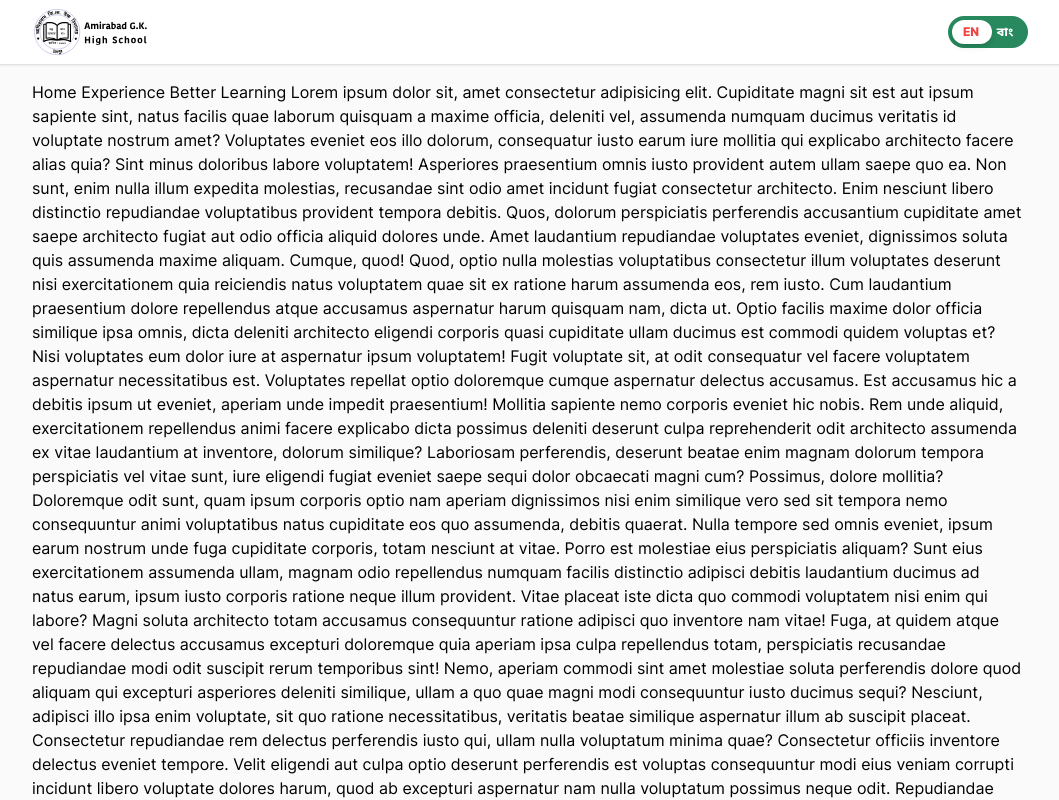
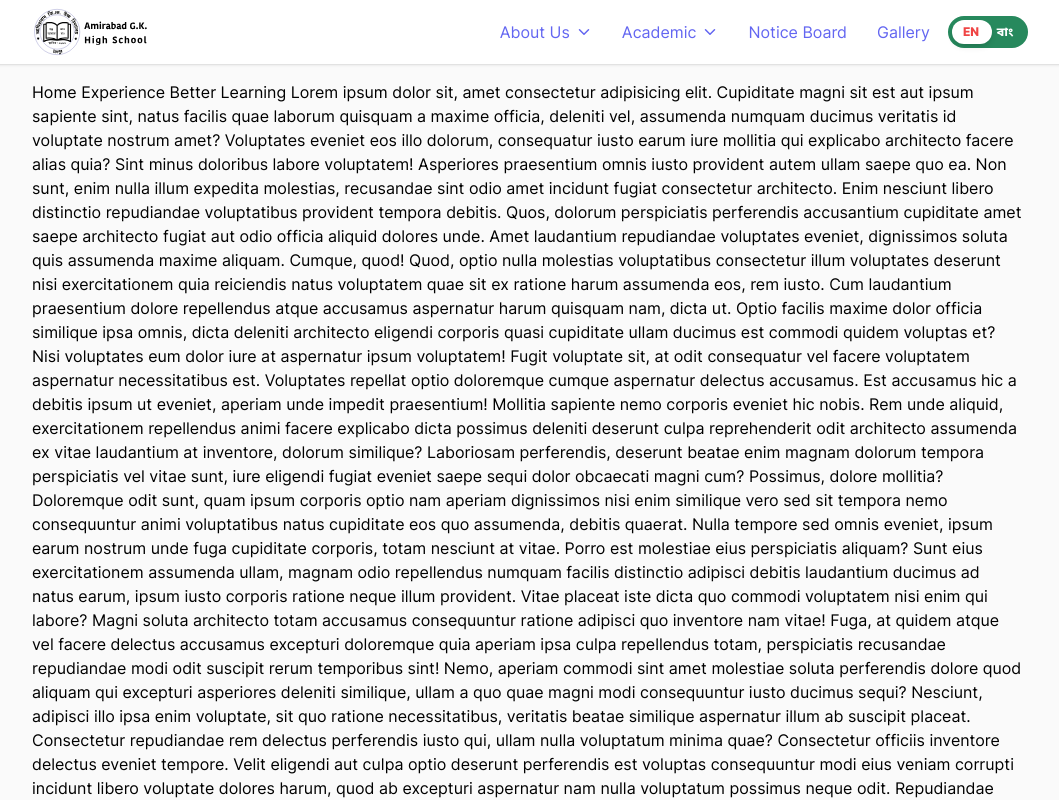
Before and after one commit to tuhinsaud4614/high-school, a Next.js app: page / in a window 1280 px wide. Shown: the top 800 px of the page, without its empty margins (112-1171 px from the left). Built offline with nearby package versions, Linux system fonts and the light colour scheme.

Commit message:
Header created

```diff
--- a/components/LangSwitch.tsx
+++ b/components/LangSwitch.tsx
@@ -17,7 +17,7 @@ const LangSwitch = () => {
     "absolute pointer-events-none font-bold text-xs uppercase w-1/2 text-center top-1/2 -translate-y-1/2";
 
   return (
-    <div className="ml-3 relative inline-block">
+    <div className="ml-auto md:ml-1.5 relative inline-block">
       <input
         id="language-toggle"
         className="hidden"
--- a/components/navigation/BottomBar.tsx
+++ b/components/navigation/BottomBar.tsx
@@ -29,18 +29,20 @@ const BottomBar = () => {
   const { pathname } = useRouter();
 
   return (
-    <nav className="fixed bottom-3 left-1/2 -translate-x-1/2 rounded-[3rem] bg-white shadow-md md:hidden">
+    <nav
+      aria-label="Bottom Navigation"
+      className="fixed bottom-3 left-1/2 -translate-x-1/2 rounded-[3rem] bg-white shadow-md md:hidden"
+    >
       <ul className="list-none px-2 py-2 flex items-center justify-evenly">
         {items.map((item, i) => (
-          <li key={item.to}>
+          <li key={item.to} className={classNames(i !== 0 && "ml-1")}>
             <Link href={item.to}>
               <a
                 className={classNames(
                   "flex items-center justify-center w-12 h-8 rounded-full hover:text-white hover:bg-indigo-500 hover:shadow-md hover:shadow-indigo-500/50 transition-colors",
                   pathname === item.to
                     ? "text-white bg-indigo-500 shadow-md shadow-indigo-500/50"
-                    : "text-indigo-500",
-                  i !== 0 && "ml-1"
+                    : "text-indigo-500"
                 )}
               >
                 {item.icon}
--- a/components/navigation/Header.tsx
+++ b/components/navigation/Header.tsx
@@ -1,12 +1,83 @@
+import classNames from "classnames";
 import { LangSwitch } from "components";
 import Logo from "components/Logo";
+import { useLocale } from "hooks";
+import Link from "next/link";
+import { IoChevronDown } from "react-icons/io5";
 
 const Header = () => {
+  const { pathname } = useLocale();
   return (
     <header className="h-16 w-screen shadow bg-white fixed top-0 left-0">
-      <nav className="max-w-5xl mx-auto h-full flex items-center px-3">
+      <nav
+        className="max-w-5xl mx-auto h-full flex items-center px-3"
+        aria-label="Main Navigation"
+      >
         <Logo />
-        <ul className="list-none ml-auto  flex-grow-1"></ul>
+        <ul className="list-none ml-auto flex-grow-1 hidden md:flex items-center justify-end">
+          <li className="ml-1.5">
+            <Link href="/about-us">
+              <a
+                className={classNames(
+                  "px-3 py-1.5 rounded-md hover:bg-indigo-500 hover:text-white hover:shadow-md hover:shadow-indigo-500/50",
+                  pathname === "/about-us"
+                    ? "bg-indigo-500 text-white shadow-md shadow-indigo-500/50"
+                    : "text-indigo-500",
+                  "flex items-center relative group"
+                )}
+              >
+                About Us
+                <IoChevronDown size={16} className="ml-1.5" />
+                <div className="group-hover:flex hidden w-[100px] h-[100px] absolute top-[calc(100%)] left-1/2 -translate-x-1/2 bg-white shadow-md"></div>
+              </a>
+            </Link>
+          </li>
+
+          <li className="ml-1.5">
+            <Link href="/academic">
+              <a
+                className={classNames(
+                  "px-3 py-1.5 rounded-md hover:bg-indigo-500 hover:text-white hover:shadow-md hover:shadow-indigo-500/50",
+                  pathname === "/academic"
+                    ? "bg-indigo-500 text-white shadow-md shadow-indigo-500/50"
+                    : "text-indigo-500",
+                  "flex items-center relative"
+                )}
+              >
+                Academic
+                <IoChevronDown size={16} className="ml-1.5" />
+              </a>
+            </Link>
+          </li>
+          <li className="ml-1.5">
+            <Link href="/notice-board">
+              <a
+                className={classNames(
+                  "px-3 py-1.5 rounded-md hover:bg-indigo-500 hover:text-white hover:shadow-md hover:shadow-indigo-500/50",
+                  pathname === "/notice-board"
+                    ? "bg-indigo-500 text-white shadow-md shadow-indigo-500/50"
+                    : "text-indigo-500"
+                )}
+              >
+                Notice Board
+              </a>
+            </Link>
+          </li>
+          <li className="ml-1.5">
+            <Link href="/gallery">
+              <a
+                className={classNames(
+                  "px-3 py-1.5 rounded-md hover:bg-indigo-500 hover:text-white hover:shadow-md hover:shadow-indigo-500/50",
+                  pathname === "/gallery"
+                    ? "bg-indigo-500 text-white shadow-md shadow-indigo-500/50"
+                    : "text-indigo-500"
+                )}
+              >
+                Gallery
+              </a>
+            </Link>
+          </li>
+        </ul>
         <LangSwitch />
       </nav>
     </header>
--- a/hooks/index.ts
+++ b/hooks/index.ts
@@ -2,7 +2,7 @@ import { bn, en } from "@locals";
 import { useRouter } from "next/router";
 
 export const useLocale = () => {
-  const { push, locale, pathname, asPath } = useRouter();
+  const { push, locale, pathname, asPath, ...rest } = useRouter();
 
   const onChange = (value: string) => {
     push(pathname, asPath, { locale: value });
@@ -12,5 +12,8 @@ export const useLocale = () => {
     locale,
     localeConst: locale === "bn" ? bn : en,
     onChange,
+    pathname,
+    asPath,
+    ...rest,
   } as const;
 };
```
